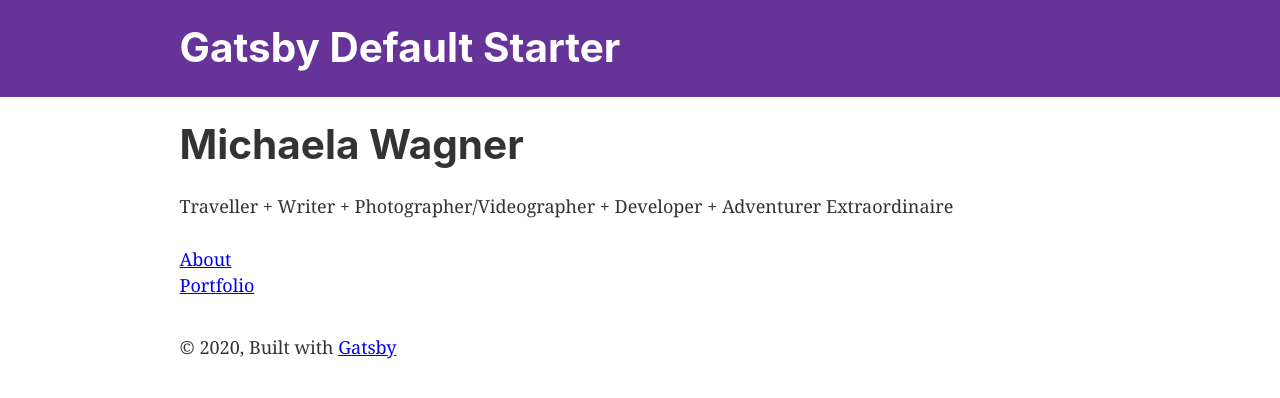
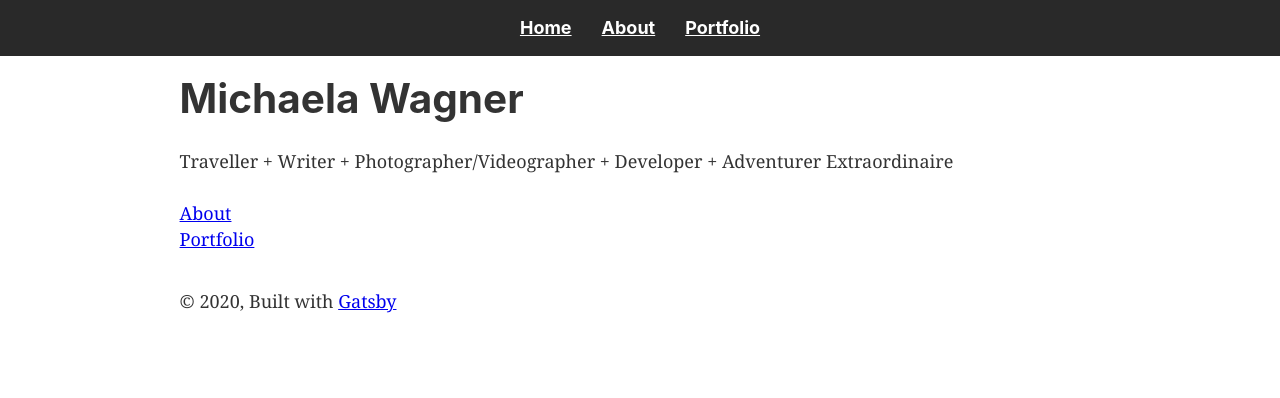
Before and after one commit to mickywagner/michelob-port, a Gatsby site: page / in a window 1280 px wide. Built offline with nearby package versions, Linux system fonts and the light colour scheme; Gatsby itself is replaced by a stand-in of ours.

Commit message:
Change header styles

```diff
--- a/src/components/header.js
+++ b/src/components/header.js
@@ -5,28 +5,52 @@ import React from "react"
 const Header = ({ siteTitle }) => (
   <header
     style={{
-      background: `rebeccapurple`,
-      marginBottom: `1.45rem`,
+      background:  `rgb(41, 41, 41)`,
+      marginBottom: `1.2rem`,
+      display: `flex`,
     }}
   >
     <div
       style={{
         margin: `0 auto`,
         maxWidth: 960,
-        padding: `1.45rem 1.0875rem`,
+        padding: `1rem 1rem`,
+
       }}
     >
-      <h1 style={{ margin: 0 }}>
+      <h2 style={{
+        margin: 0,
+        fontSize: `1rem`
+      }}>
         <Link
           to="/"
           style={{
             color: `white`,
-            textDecoration: `none`,
+            padding: `0 15px`
           }}
         >
-          {siteTitle}
+          Home
         </Link>
-      </h1>
+        <Link
+          to="/about/"
+          style={{
+            color: `white`,
+            padding: `0 15px`
+          }}
+        >
+          About
+        </Link>
+        <Link
+          to="/portfolio/"
+          style={{
+            color: `white`,
+            padding: `0 15px`
+          }}
+        >
+          Portfolio
+        </Link>
+
+      </h2>
     </div>
   </header>
 )
```
